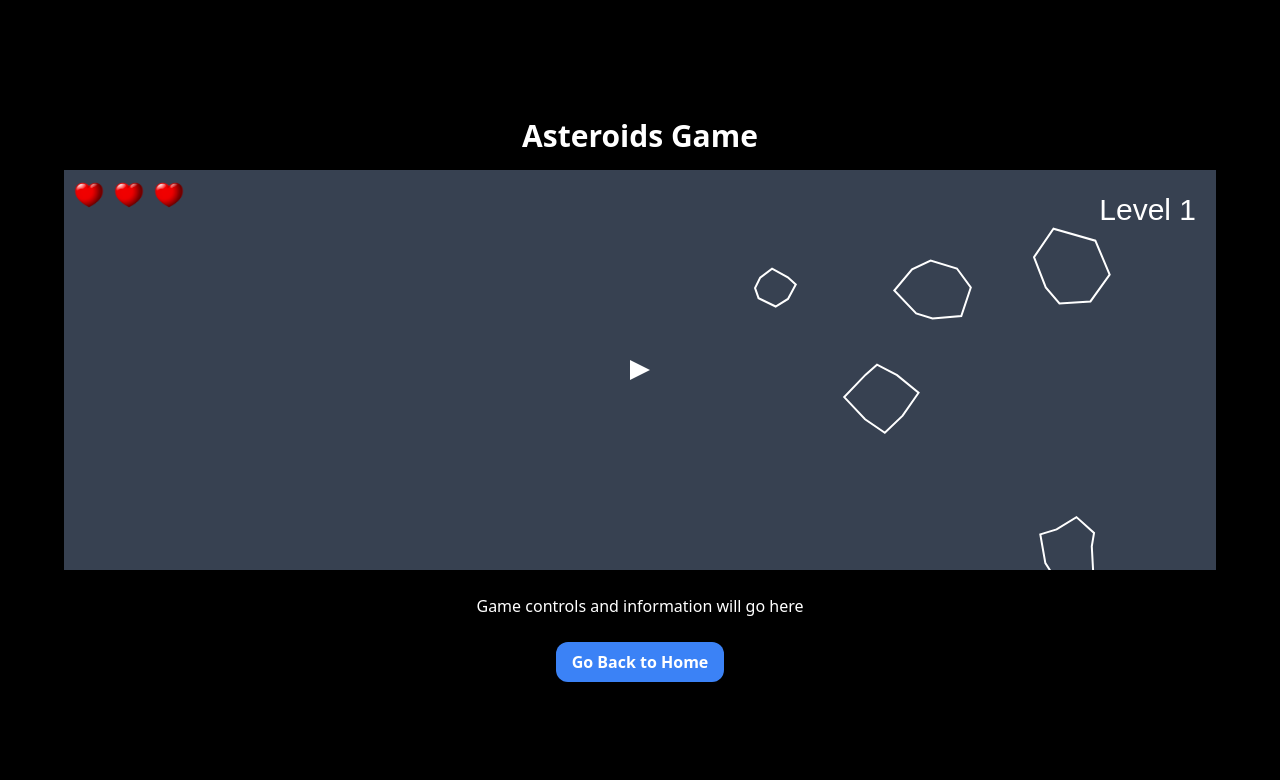
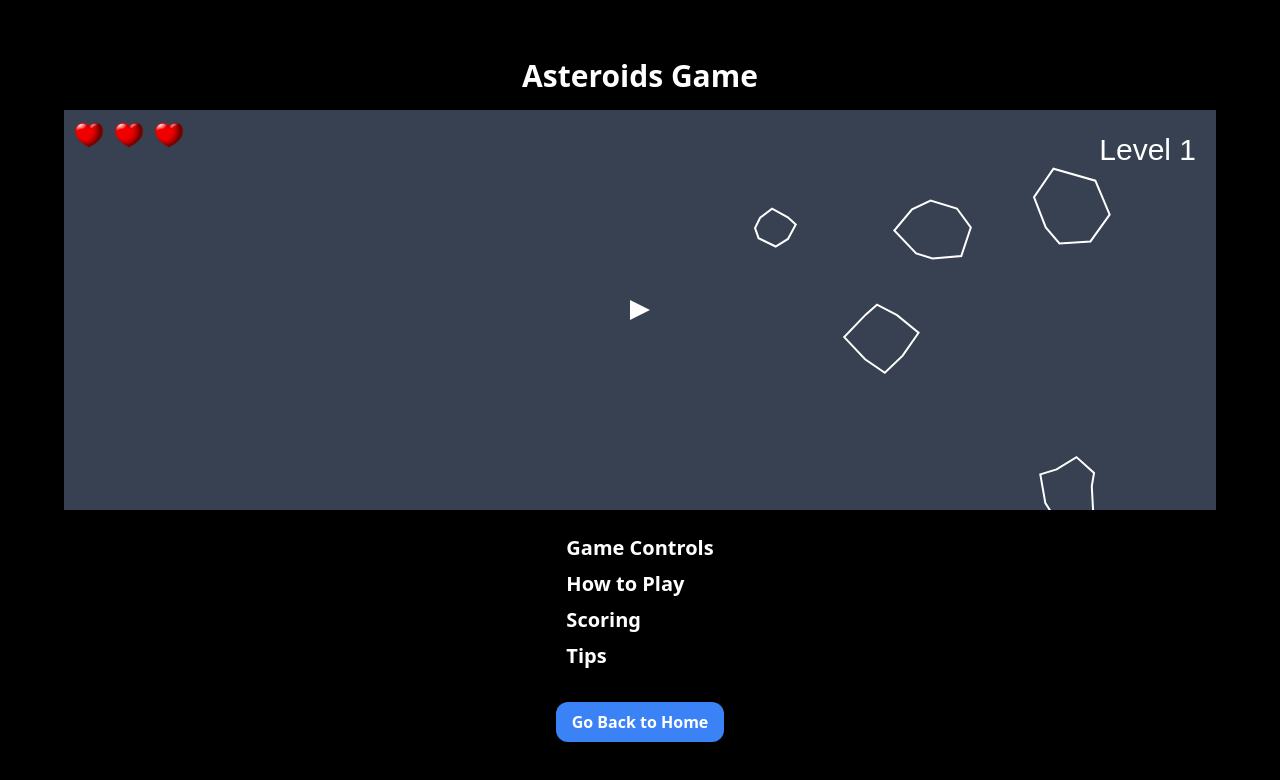
Before and after one commit to Andrew87E/octo-asteroids, a Next.js app: page /game in a window 1280 px wide. Shown: the top 780 px of the page. Built offline with nearby package versions, Linux system fonts and the light colour scheme.

Commit message:
updated readme added some tips and controls

```diff
--- a/pages/game.tsx
+++ b/pages/game.tsx
@@ -1,17 +1,108 @@
+import { useState } from "react";
 import Link from "next/link";
 import GameCanvas from "../components/gameCanvas";
 
 const GamePage = () => {
+  const [showControls, setShowControls] = useState(false);
+  const [showHowToPlay, setShowHowToPlay] = useState(false);
+  const [showScoring, setShowScoring] = useState(false);
+  const [showTips, setShowTips] = useState(false);
+
+  const toggleControls = () => setShowControls(!showControls);
+  const toggleHowToPlay = () => setShowHowToPlay(!showHowToPlay);
+  const toggleScoring = () => setShowScoring(!showScoring);
+  const toggleTips = () => setShowTips(!showTips);
+
   return (
     <div className="flex flex-col items-center justify-center min-h-screen bg-black text-white">
       <div className="mb-4">
         <h1 className="text-3xl font-bold">Asteroids Game</h1>
       </div>
 
-        <GameCanvas />
+      <GameCanvas />
 
       <div className="mb-6">
-        <p>Game controls and information will go here</p>
+        <h2
+          className="text-xl font-bold mb-2 cursor-pointer"
+          onClick={toggleControls}
+        >
+          Game Controls
+        </h2>
+        {showControls && (
+          <div>
+            <p>Use the following keyboard controls to play the game:</p>
+            <ul className="list-disc list-inside mb-4">
+              <li>
+                <strong>Arrow Up/W:</strong> Move forward
+              </li>
+              <li>
+                <strong>Arrow Left/A:</strong> Rotate left
+              </li>
+              <li>
+                <strong>Arrow Right/D:</strong> Rotate right
+              </li>
+              <li>
+                <strong>Spacebar:</strong> Shoot
+              </li>
+            </ul>
+          </div>
+        )}
+
+        <h2
+          className="text-xl font-bold mb-2 cursor-pointer"
+          onClick={toggleHowToPlay}
+        >
+          How to Play
+        </h2>
+        {showHowToPlay && (
+          <div>
+            <p>
+              Navigate your spaceship through space and avoid colliding with
+              asteroids. Use your weapons to shoot and destroy asteroids. Each
+              level gets progressively harder.
+            </p>
+            <p>
+              Keep an eye on your health, represented by hearts at the top of
+              the screen. If you run out of health, it's game over!
+            </p>
+          </div>
+        )}
+
+        <h2
+          className="text-xl font-bold mb-2 cursor-pointer"
+          onClick={toggleScoring}
+        >
+          Scoring
+        </h2>
+        {showScoring && (
+          <div>
+            <p>
+              Earn points by destroying asteroids. The faster you clear the
+              asteroids, the higher your score!
+            </p>
+          </div>
+        )}
+
+        <h2
+          className="text-xl font-bold mb-2 cursor-pointer"
+          onClick={toggleTips}
+        >
+          Tips
+        </h2>
+        {showTips && (
+          <div>
+            <ul className="list-disc list-inside mb-4">
+              <li>Move strategically and don't get cornered by asteroids.</li>
+              <li>
+                Use short bursts of movement to dodge asteroids effectively.
+              </li>
+              <li>
+                Regularly check for asteroids appearing from the edges of the
+                screen.
+              </li>
+            </ul>
+          </div>
+        )}
       </div>
 
       <Link
```
Also changed, not shown: 1 other file (tests, documents, lock files or other folders).
